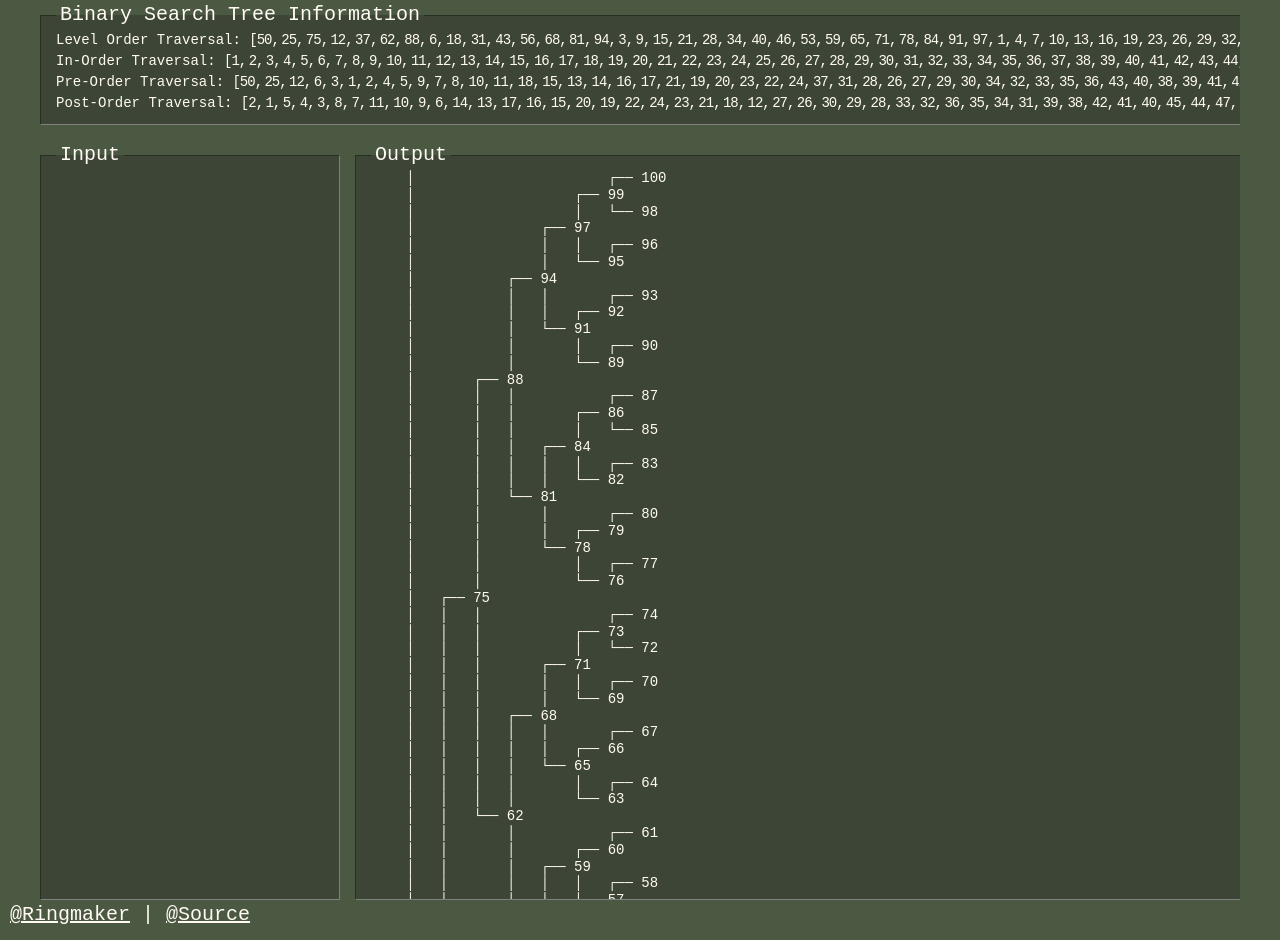
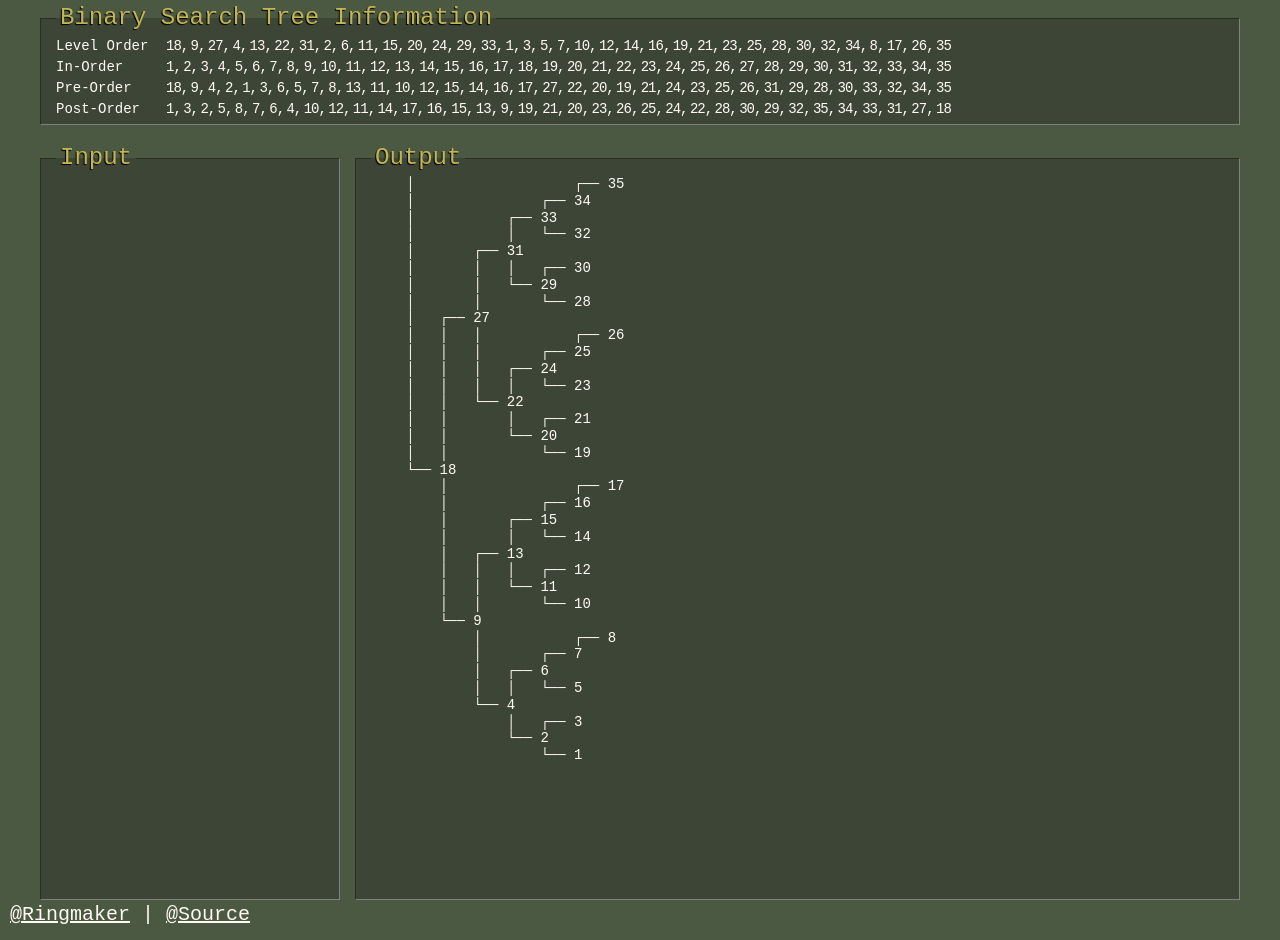
Before and after one commit to cmRingmaker/balanced-BST, a plain HTML site: page index.html in a window 1280 px wide. Drawn offline with Linux system fonts and the light colour scheme.

Commit message:
traversal info style cleanup

```diff
--- a/css/style.css
+++ b/css/style.css
@@ -14,7 +14,7 @@
 	/* Main colors */
 	--GreenBG: oklch(44.4% 0.04 133);
 	--DarkGreenBG: oklch(38.2% 0.03 131);
-	--YellowHighlight: oklch(76.6% 0.12 101);
+	--Yellow: oklch(76.6% 0.12 101);
 
 	/* Borders */
 	--Border: 1px solid oklch(29.15% 0.02 129); /* Default to dark */
@@ -41,7 +41,7 @@ body {
 }
 
 ::selection {
-	background-color: var(--YellowHighlight);
+	background-color: var(--OffWhite);
 	color: var(--DarkGreenBG);
 }
 
@@ -88,7 +88,9 @@ main {
 			padding: 0 4px;
 			margin-left: 15px;
 			user-select: none;
-			font-size: 2rem;
+			font-size: 2.4rem;
+			color: var(--Yellow);
+			text-shadow: -1px 1px 1px black;
 		}
 	}
 }
@@ -107,7 +109,13 @@ ul {
 li {
 	font-size: 1.4rem;
 	white-space: nowrap;
+	display: flex;
 
+	strong {
+		width: 110px;
+	}
+
+	/* Span has input from JS */
 	span {
 		letter-spacing: -1px;
 		word-spacing: -5px;
--- a/index.html
+++ b/index.html
@@ -19,10 +19,10 @@
     <fieldset id="info">
       <legend>Binary Search Tree Information</legend>
       <ul>
-        <li id='level-order'><strong>Level Order Traversal:</strong> <span></span></li>
-        <li id='in-order'><strong>In-Order Traversal:</strong> <span></span></li>
-        <li id='pre-order'><strong>Pre-Order Traversal:</strong> <span></span></li>
-        <li id='post-order'><strong>Post-Order Traversal:</strong> <span></span></li>
+        <li id='level-order'><strong>Level Order</strong> <span></span></li>
+        <li id='in-order'><strong>In-Order</strong> <span></span></li>
+        <li id='pre-order'><strong>Pre-Order</strong> <span></span></li>
+        <li id='post-order'><strong>Post-Order</strong> <span></span></li>
       </ul>
     </fieldset>
 
--- a/js/main.js
+++ b/js/main.js
@@ -2,9 +2,7 @@
 // const defaultArray = [1, 7, 4, 23, 8, 9, 4, 3, 5, 7, 9, 67, 6345, 324]
 const defaultArray = [
 	1, 2, 3, 4, 5, 6, 7, 8, 9, 10, 11, 12, 13, 14, 15, 16, 17, 18, 19, 20, 21, 22, 23, 24, 25, 26, 27, 28, 29, 30, 31, 32,
-	33, 34, 35, 36, 37, 38, 39, 40, 41, 42, 43, 44, 45, 46, 47, 48, 49, 50, 51, 52, 53, 54, 55, 56, 57, 58, 59, 60, 61,
-	62, 63, 64, 65, 66, 67, 68, 69, 70, 71, 72, 73, 74, 75, 76, 77, 78, 79, 80, 81, 82, 83, 84, 85, 86, 87, 88, 89, 90,
-	91, 92, 93, 94, 95, 96, 97, 98, 99, 100,
+	33, 34, 35,
 ]
 
 const tree = new Tree(defaultArray)
@@ -80,7 +78,7 @@ function initializeInfo() {
 	traverse.forEach(({ id, method }) => {
 		const res = []
 		tree[method]((node) => res.push(node.data))
-		document.getElementById(id).querySelector('span').textContent = `[${res.join(', ')}]`
+		document.getElementById(id).querySelector('span').textContent = `${res.join(', ')}`
 	})
 }
 
```
